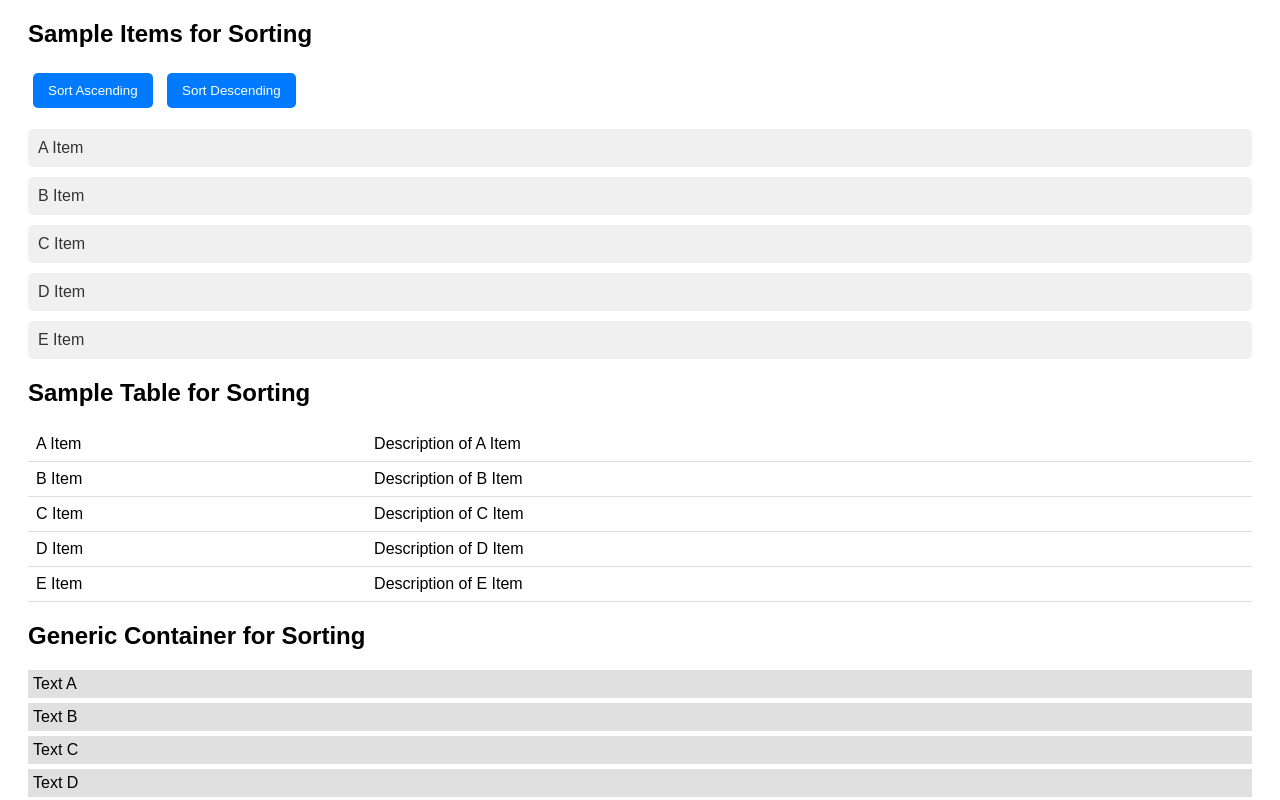
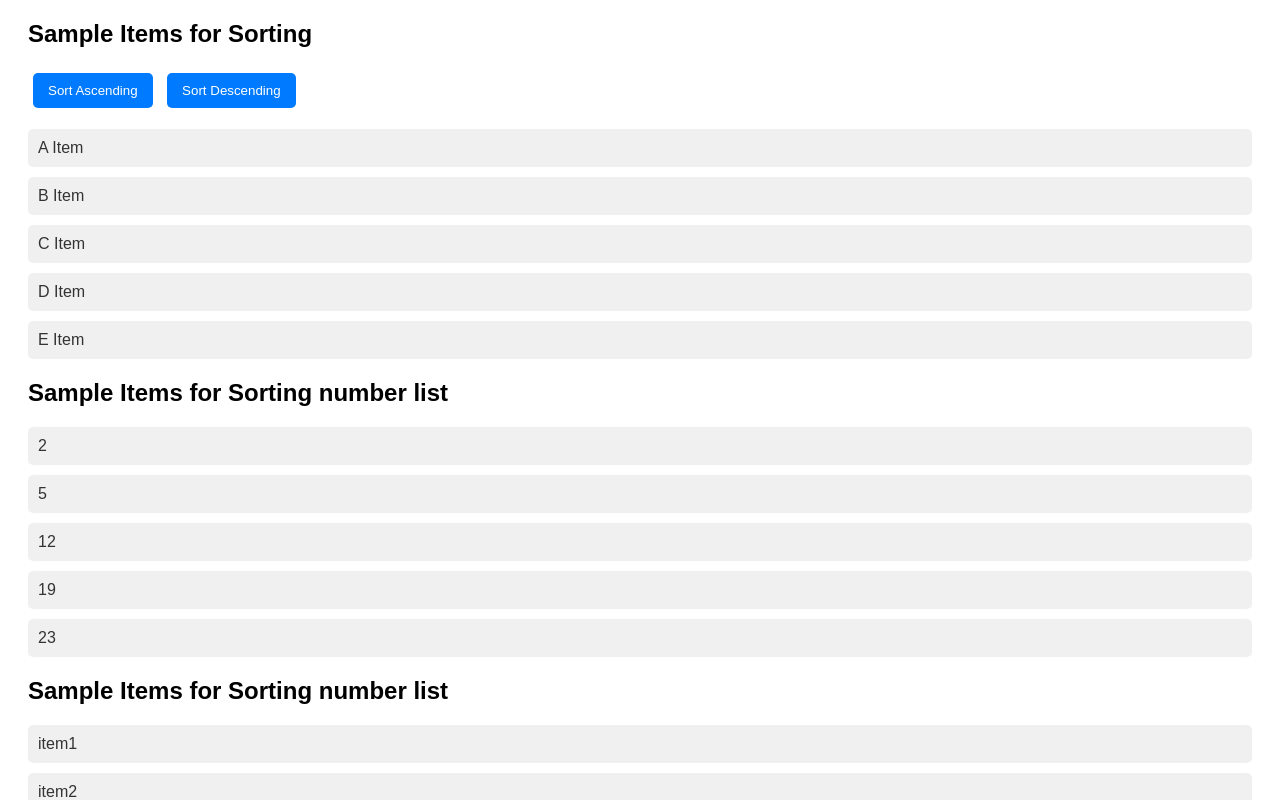
Before and after one commit to lasithdilshan20/cypress-check-sort, a website: page html/index.html in a window 1280 px wide. Both pictures are taken after a click on the button "Sort Ascending". Shown: the top 800 px of the page. Drawn offline with Linux system fonts and the light colour scheme.

Commit message:
Add sorting and tests for number and natural lists
Updated the HTML structure and JS to add the capability of sorting for number and natural lists. Simplified the sort function. Additionally, updated test specifications to include cases for these new lists and adjusted the README to reflect these changes and provide an overview of the project.

```diff
--- a/html/index.html
+++ b/html/index.html
@@ -11,17 +11,17 @@
         .container {
             margin: 20px;
         }
-        .list {
+        .list, .number-list, .natural-list {
             list-style-type: none;
             padding: 0;
         }
-        .list-item {
+        .list-item, .number-item, .natural-item {
             margin: 10px 0;
             padding: 10px;
             background-color: #f0f0f0;
             border-radius: 5px;
         }
-        a {
+        a, .number-item, .natural-item {
             text-decoration: none;
             color: #333;
         }
@@ -44,7 +44,7 @@
             border-bottom: 1px solid #ddd;
         }
         .generic-container span {
-            display: block; /* Makes spans behave like block elements for easy visual sorting */
+            display: block;
             margin: 5px 0;
             padding: 5px;
             background-color: #e0e0e0;
@@ -64,6 +64,23 @@
         <li class="list-item"><a href="/item/5" class="item-link">E Item</a></li>
     </ul>
 
+    <h2>Sample Items for Sorting number list</h2>
+    <div class="number-list" id="number-list">
+        <div class="number-item">12</div>
+        <div class="number-item">2</div>
+        <div class="number-item">23</div>
+        <div class="number-item">5</div>
+        <div class="number-item">19</div>
+    </div>
+
+    <h2>Sample Items for Sorting number list</h2>
+    <div class="natural-list" id="natural-list">
+        <div class="natural-item">item2</div>
+        <div class="natural-item">item10</div>
+        <div class="natural-item">item1</div>
+        <div class="natural-item">item20</div>
+        <div class="natural-item">item12</div>
+    </div>
 
     <h2>Sample Table for Sorting</h2>
     <table id="tableArea">
@@ -92,51 +109,43 @@
             <td>Description of E Item</td>
         </tr>
     </table>
-
-    <h2>Generic Container for Sorting</h2>
-    <div class="generic-container" id="divArea">
-        <span>Text C</span>
-        <span>Text A</span>
-        <span>Text B</span>
-        <span>Text D</span>
-        <span>Text E</span>
-    </div>
 </div>
 
 <script>
     function sortItems(isAscending) {
-        // Sort UL List
-        const list = document.querySelector('.list');
-        if (list) {
-            sortChildElements(list.querySelectorAll('.list-item'), isAscending);
-        }
+        // Function to sort elements in ascending/descending order
+        const sortElements = (selector, isAscending) => {
+            const container = document.querySelector(selector);
+            const items = Array.from(container.children);
+            const sortedItems = items.sort((a, b) => {
+                const aValue = a.textContent.trim();
+                const bValue = b.textContent.trim();
+                if (isAscending) {
+                    return aValue.localeCompare(bValue, undefined, {numeric: true, sensitivity: 'base'});
+                } else {
+                    return bValue.localeCompare(aValue, undefined, {numeric: true, sensitivity: 'base'});
+                }
+            });
+            sortedItems.forEach(item => container.appendChild(item));
+        };
 
-        // Sort Table Rows
+        sortElements('.list', isAscending);
+        sortElements('.number-list', isAscending);
+        sortElements('.natural-list', isAscending);
+
+        // Sort table rows, excluding the header row
         const table = document.querySelector('#tableArea');
-        if (table) {
-            const rows = Array.from(table.querySelectorAll('tr')).slice(1); // Skip header row
-            sortChildElements(rows, isAscending, true);
-        }
-
-        // Sort Generic Container Spans
-        const genericContainer = document.querySelector('.generic-container');
-        if (genericContainer) {
-            const spans = genericContainer.querySelectorAll('span');
-            sortChildElements(spans, isAscending);
-        }
-    }
-
-    function sortChildElements(elements, isAscending, isTableRow = false) {
-        const items = Array.from(elements);
-        items.sort((a, b) => {
-            const textA = isTableRow ? a.cells[0].textContent.trim() : a.textContent.trim();
-            const textB = isTableRow ? b.cells[0].textContent.trim() : b.textContent.trim();
-            return isAscending ? textA.localeCompare(textB) : textB.localeCompare(textA);
+        const rows = Array.from(table.querySelectorAll('tr')).slice(1); // Skip header row
+        const sortedRows = rows.sort((a, b) => {
+            const aValue = a.querySelector('td').textContent.trim();
+            const bValue = b.querySelector('td').textContent.trim();
+            if (isAscending) {
+                return aValue.localeCompare(bValue, undefined, {numeric: true, sensitivity: 'base'});
+            } else {
+                return bValue.localeCompare(aValue, undefined, {numeric: true, sensitivity: 'base'});
+            }
         });
-
-        const parent = items[0] && items[0].parentNode;
-        while (parent && parent.firstChild) parent.removeChild(parent.firstChild);
-        items.forEach(item => parent.appendChild(item));
+        sortedRows.forEach(row => table.appendChild(row));
     }
 </script>
 </body>
```
Also changed, not shown: cypress/e2e/spec.cy.js (+4 -7 lines), README.md.
